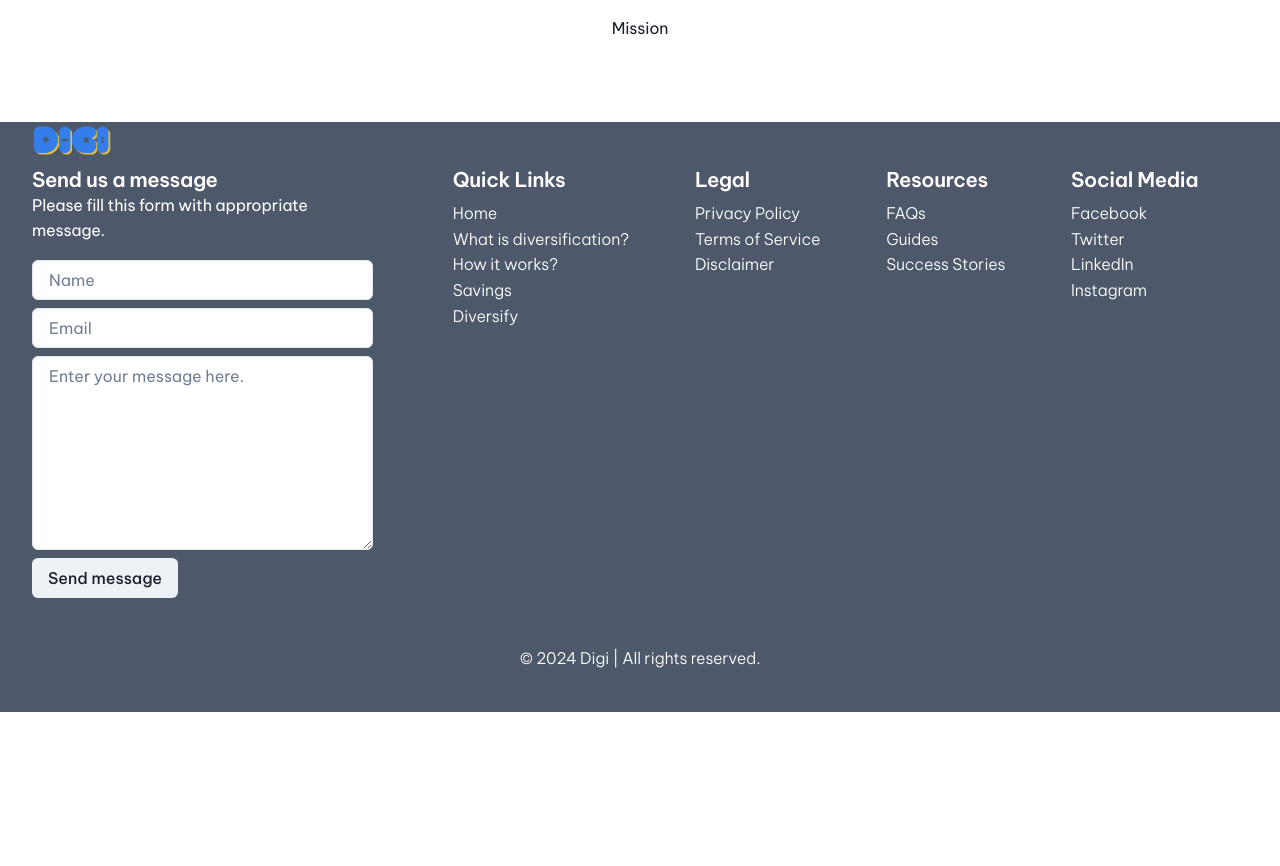
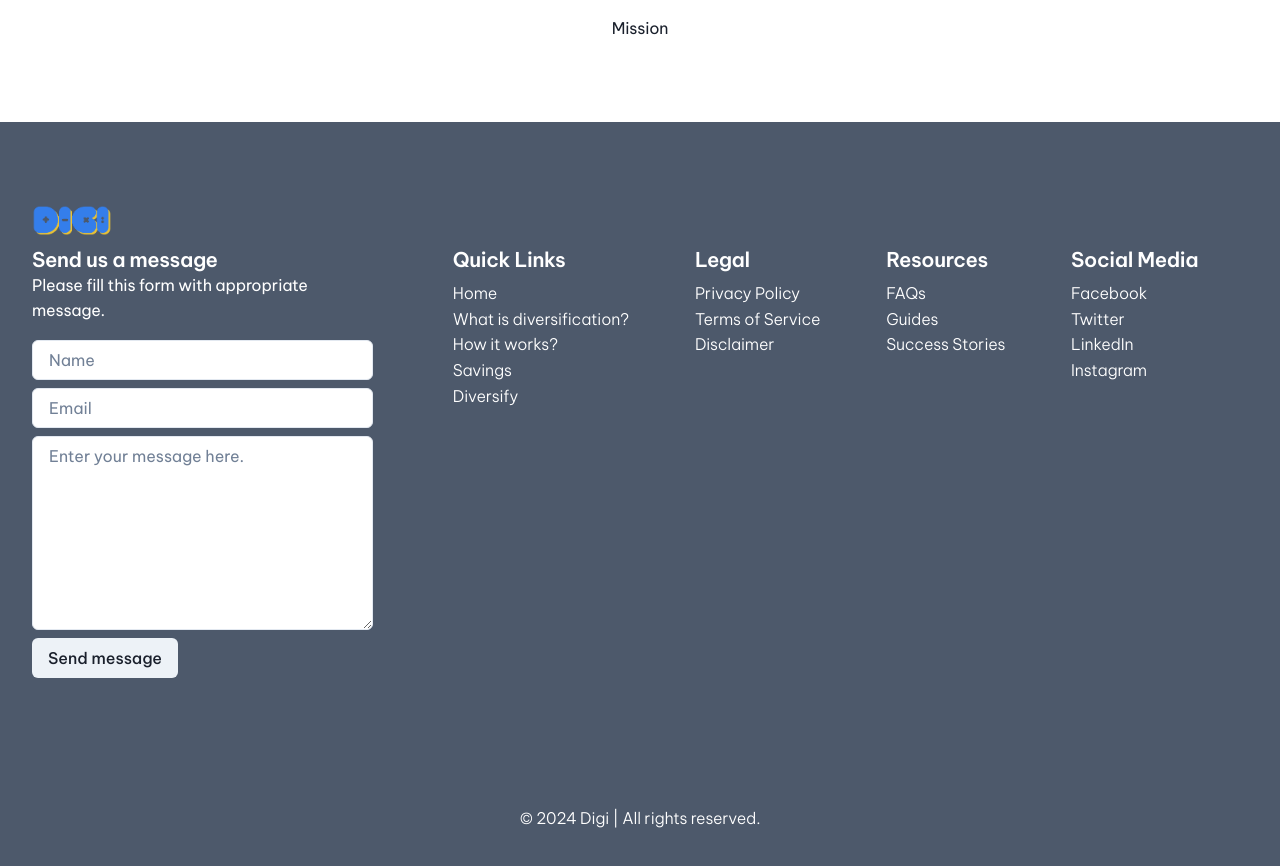
Before and after one commit to irefranscosme/digi, a Next.js app: page / in a window 1280 px wide. Shown: the part 1726-2592 px from the top of the page. Before the commit the page ends 2438 px from the top, so only its background shows below. Built offline with nearby package versions, Linux system fonts and the light colour scheme.

Commit message:
footer padding update

```diff
--- a/app/sections/footer.tsx
+++ b/app/sections/footer.tsx
@@ -23,7 +23,7 @@ const Footer = () => {
             color={'white'}
         >
             <Stack
-                paddingBlock={['20', '20', '0']}
+                paddingBlock={['20', '20', '20']}
                 justifyContent={'space-between'}
                 position={'relative'}
             >
```
